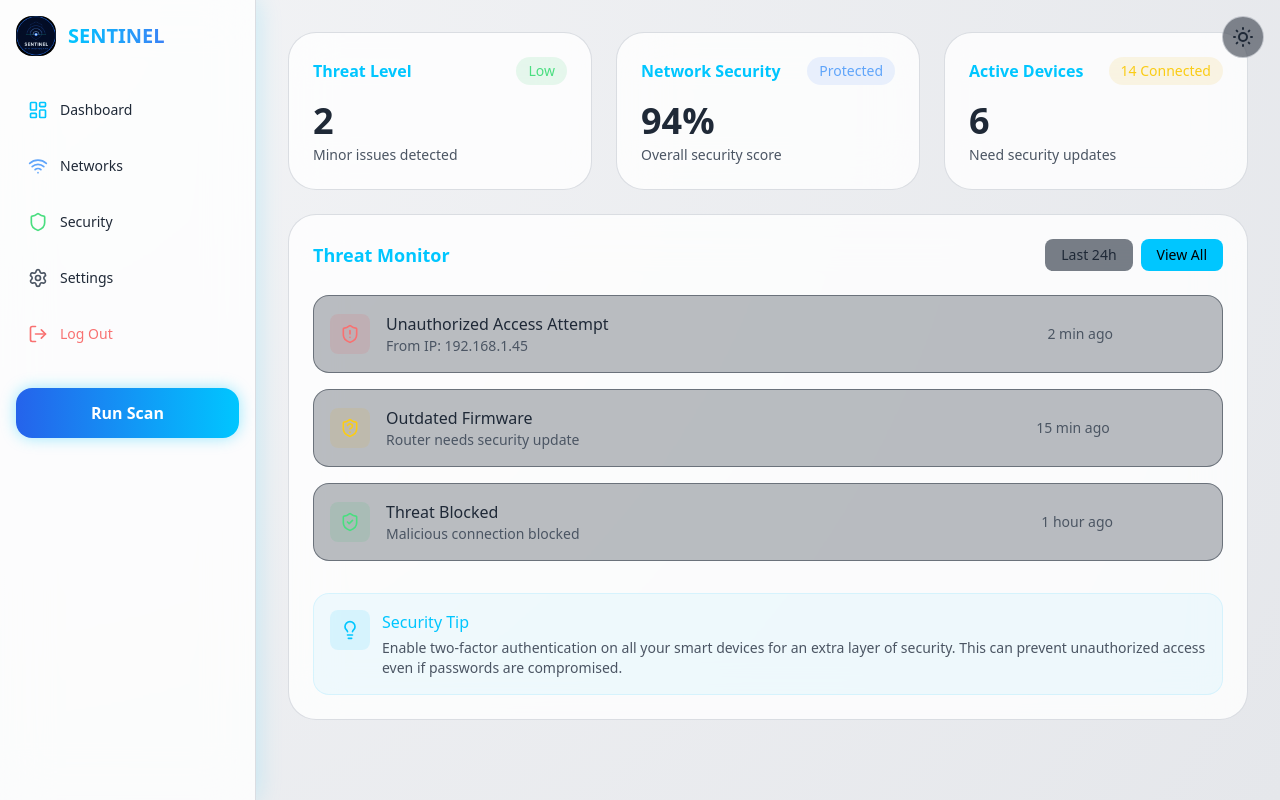
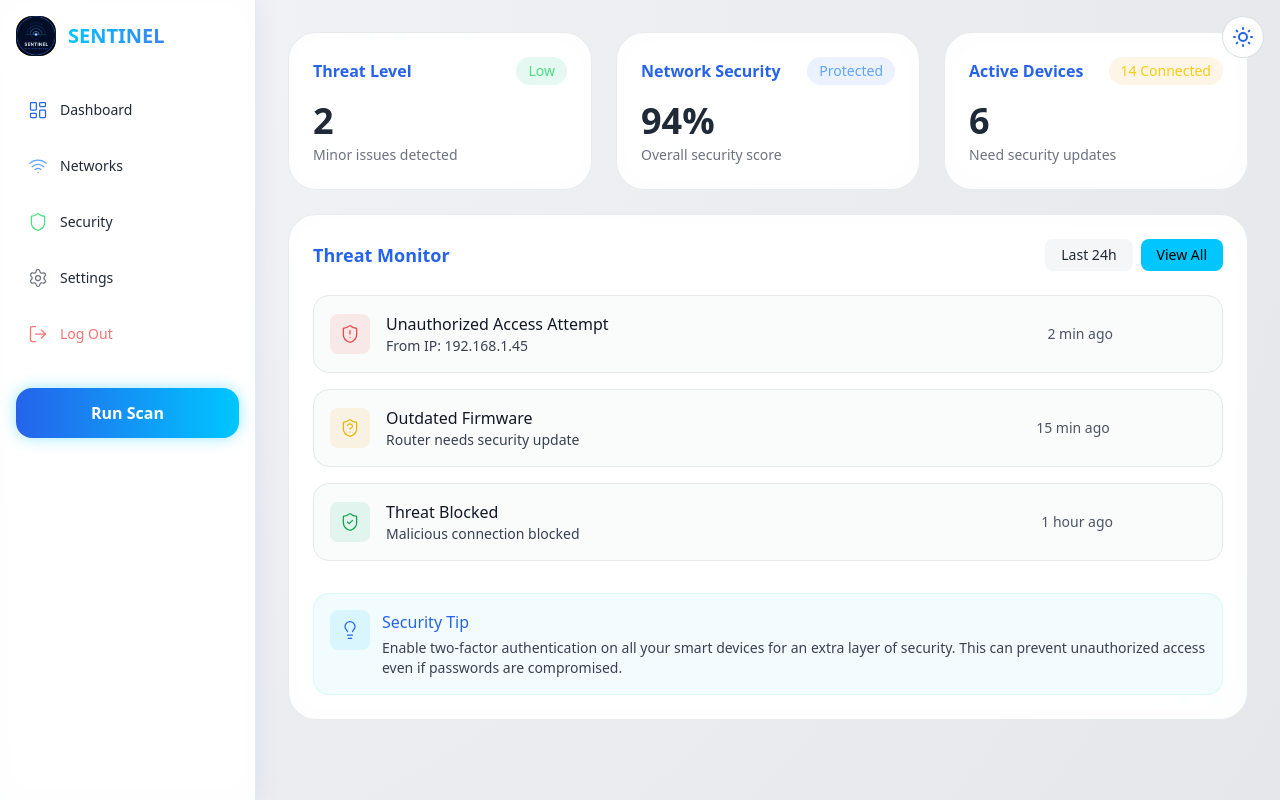
Before and after one commit to 1clunny/network_dashboard, a Flask app: page /security in a window 1280 px wide. Run offline with Flask 3, Linux system fonts and the light colour scheme; a user stored in the database is signed in; some libraries are stand-ins or nearby versions.

Commit message:
latest before big changes

```diff
--- a/templates/layout.html
+++ b/templates/layout.html
@@ -82,25 +82,121 @@
       color: #1F2937;
     }
 
+    /* Basic elements */
     body.light .sidebar {
+      background: rgba(255, 255, 255, 0.85);
+      border-color: rgba(209, 213, 219, 0.5);
+      box-shadow: 0 0 25px rgba(37,99,235,0.1);
+    }
+
+    /* Background and borders */
+    body.light .bg-gray-900\/60 {
+      background: rgba(255, 255, 255, 0.85);
+    }
+
+    body.light .border-gray-800 {
+      border-color: rgba(209, 213, 219, 0.5);
+    }
+
+    /* Text colors */
+    body.light .text-gray-400 {
+      color: #6B7280;
+    }
+
+    body.light .text-gray-100 {
+      color: #1F2937;
+    }
+
+    body.light .text-accent {
+      color: #2563EB;
+    }
+
+    /* Button and interactive elements */
+    body.light .bg-gray-800\/60 {
+      background: rgba(243, 244, 246, 0.8);
+    }
+
+    body.light .hover\:bg-gray-800:hover {
+      background: rgba(229, 231, 235, 0.9);
+    }
+
+    /* Card and container effects */
+    body.light .backdrop-blur-xl {
+      backdrop-filter: blur(20px) brightness(1.1);
+    }
+
+    /* Status colors */
+    body.light .bg-green-500\/10 {
+      background: rgba(16, 185, 129, 0.1);
+    }
+
+    body.light .bg-red-500\/10 {
+      background: rgba(239, 68, 68, 0.1);
+    }
+
+    body.light .bg-yellow-500\/10 {
+      background: rgba(245, 158, 11, 0.1);
+    }
+
+    body.light .bg-blue-500\/10 {
+      background: rgba(59, 130, 246, 0.1);
+    }
+
+    /* Border colors for status elements */
+    body.light .border-red-500\/20 {
+      border-color: rgba(239, 68, 68, 0.2);
+    }
+
+    body.light .border-green-500\/20 {
+      border-color: rgba(16, 185, 129, 0.2);
+    }
+
+    /* Shadow effects */
+    body.light .shadow-glow {
+      box-shadow: 0 0 25px rgba(37,99,235,0.1);
+    }
+
+    body.light .hover\:shadow-glow:hover {
+      box-shadow: 0 0 30px rgba(37,99,235,0.15);
+    }
+
+    /* Input and form elements */
+    body.light input,
+    body.light select {
       background: rgba(255, 255, 255, 0.8);
       border-color: rgba(209, 213, 219, 0.8);
     }
 
-    body.light .bg-gray-900\/60 {
-      background: rgba(255, 255, 255, 0.8);
+    body.light input:focus,
+    body.light select:focus {
+      border-color: #2563EB;
+      box-shadow: 0 0 0 2px rgba(37,99,235,0.1);
     }
 
-    body.light .border-gray-800 {
-      border-color: rgba(209, 213, 219, 0.8);
+    /* Progress bars and indicators */
+    body.light .scan-progress {
+      background: linear-gradient(90deg, #2563eb, #60a5fa);
     }
 
-    body.light .text-gray-400 {
-      color: #4B5563;
+    /* Hover effects */
+    body.light .hover\:bg-gray-800\/60:hover {
+      background: rgba(243, 244, 246, 0.9);
     }
 
-    body.light .text-gray-100 {
-      color: #1F2937;
+    /* Icons */
+    body.light [data-lucide] {
+      stroke-width: 1.5px;
+    }
+
+    /* Theme toggle button */
+    body.light #themeToggle {
+      background: rgba(255, 255, 255, 0.9);
+      border-color: rgba(209, 213, 219, 0.8);
+      color: #2563EB;
+    }
+
+    body.light #themeToggle:hover {
+      box-shadow: 0 0 15px rgba(37,99,235,0.2);
     }
   </style>
 </head>
--- a/templates/security.html
+++ b/templates/security.html
@@ -47,51 +47,51 @@
 
     <!-- Recent Threats List -->
     <div class="space-y-4">
-      <div class="flex items-center justify-between p-4 bg-gray-800/30 rounded-xl border border-gray-800/50 hover:bg-gray-800/50 transition cursor-pointer group">
+      <div class="flex items-center justify-between p-4 dark:bg-gray-800/30 bg-gray-50/80 rounded-xl border dark:border-gray-800/50 border-gray-200 dark:hover:bg-gray-800/50 hover:bg-gray-100/80 transition cursor-pointer group">
         <div class="flex items-center gap-4">
           <div class="w-10 h-10 rounded-lg bg-red-500/10 flex items-center justify-center">
-            <i data-lucide="shield-alert" class="w-5 h-5 text-red-400"></i>
+            <i data-lucide="shield-alert" class="w-5 h-5 text-red-500 dark:text-red-400"></i>
           </div>
           <div>
-            <h4 class="font-medium">Unauthorized Access Attempt</h4>
-            <p class="text-sm text-gray-400">From IP: 192.168.1.45</p>
+            <h4 class="font-medium text-gray-900 dark:text-white">Unauthorized Access Attempt</h4>
+            <p class="text-sm text-gray-700 dark:text-gray-400">From IP: 192.168.1.45</p>
           </div>
         </div>
         <div class="flex items-center gap-6">
-          <span class="text-sm text-gray-400">2 min ago</span>
-          <button class="opacity-0 group-hover:opacity-100 transition px-3 py-1 rounded bg-gray-700 hover:bg-gray-600 text-sm">Details</button>
+          <span class="text-sm text-gray-600 dark:text-gray-400">2 min ago</span>
+          <button class="opacity-0 group-hover:opacity-100 transition px-3 py-1 rounded dark:bg-gray-700 bg-gray-200 dark:hover:bg-gray-600 hover:bg-gray-300 text-sm text-gray-900 dark:text-white">Details</button>
         </div>
       </div>
 
-      <div class="flex items-center justify-between p-4 bg-gray-800/30 rounded-xl border border-gray-800/50 hover:bg-gray-800/50 transition cursor-pointer group">
+      <div class="flex items-center justify-between p-4 dark:bg-gray-800/30 bg-gray-50/80 rounded-xl border dark:border-gray-800/50 border-gray-200 dark:hover:bg-gray-800/50 hover:bg-gray-100/80 transition cursor-pointer group">
         <div class="flex items-center gap-4">
           <div class="w-10 h-10 rounded-lg bg-yellow-500/10 flex items-center justify-center">
-            <i data-lucide="shield-question" class="w-5 h-5 text-yellow-400"></i>
+            <i data-lucide="shield-question" class="w-5 h-5 text-yellow-500 dark:text-yellow-400"></i>
           </div>
           <div>
-            <h4 class="font-medium">Outdated Firmware</h4>
-            <p class="text-sm text-gray-400">Router needs security update</p>
+            <h4 class="font-medium text-gray-900 dark:text-white">Outdated Firmware</h4>
+            <p class="text-sm text-gray-700 dark:text-gray-400">Router needs security update</p>
           </div>
         </div>
         <div class="flex items-center gap-6">
-          <span class="text-sm text-gray-400">15 min ago</span>
-          <button class="opacity-0 group-hover:opacity-100 transition px-3 py-1 rounded bg-gray-700 hover:bg-gray-600 text-sm">Update</button>
+          <span class="text-sm text-gray-600 dark:text-gray-400">15 min ago</span>
+          <button class="opacity-0 group-hover:opacity-100 transition px-3 py-1 rounded dark:bg-gray-700 bg-gray-200 dark:hover:bg-gray-600 hover:bg-gray-300 text-sm text-gray-900 dark:text-white">Update</button>
         </div>
       </div>
 
-      <div class="flex items-center justify-between p-4 bg-gray-800/30 rounded-xl border border-gray-800/50 hover:bg-gray-800/50 transition cursor-pointer group">
+      <div class="flex items-center justify-between p-4 dark:bg-gray-800/30 bg-gray-50/80 rounded-xl border dark:border-gray-800/50 border-gray-200 dark:hover:bg-gray-800/50 hover:bg-gray-100/80 transition cursor-pointer group">
         <div class="flex items-center gap-4">
           <div class="w-10 h-10 rounded-lg bg-green-500/10 flex items-center justify-center">
-            <i data-lucide="shield-check" class="w-5 h-5 text-green-400"></i>
+            <i data-lucide="shield-check" class="w-5 h-5 text-green-600 dark:text-green-400"></i>
           </div>
           <div>
-            <h4 class="font-medium">Threat Blocked</h4>
-            <p class="text-sm text-gray-400">Malicious connection blocked</p>
+            <h4 class="font-medium text-gray-900 dark:text-white">Threat Blocked</h4>
+            <p class="text-sm text-gray-700 dark:text-gray-400">Malicious connection blocked</p>
           </div>
         </div>
         <div class="flex items-center gap-6">
-          <span class="text-sm text-gray-400">1 hour ago</span>
-          <button class="opacity-0 group-hover:opacity-100 transition px-3 py-1 rounded bg-gray-700 hover:bg-gray-600 text-sm">Details</button>
+          <span class="text-sm text-gray-600 dark:text-gray-400">1 hour ago</span>
+          <button class="opacity-0 group-hover:opacity-100 transition px-3 py-1 rounded dark:bg-gray-700 bg-gray-200 dark:hover:bg-gray-600 hover:bg-gray-300 text-sm text-gray-900 dark:text-white">Details</button>
         </div>
       </div>
     </div>
@@ -104,7 +104,7 @@
         </div>
         <div>
           <h4 class="font-medium text-accent">Security Tip</h4>
-          <p class="text-sm text-gray-400 mt-1">Enable two-factor authentication on all your smart devices for an extra layer of security. This can prevent unauthorized access even if passwords are compromised.</p>
+          <p class="text-sm text-gray-700 dark:text-gray-300 mt-1">Enable two-factor authentication on all your smart devices for an extra layer of security. This can prevent unauthorized access even if passwords are compromised.</p>
         </div>
       </div>
     </div>
```
Also changed, not shown: templates/dashboard.html (+34 -5 lines), templates/networks.html (+10 -10 lines).
